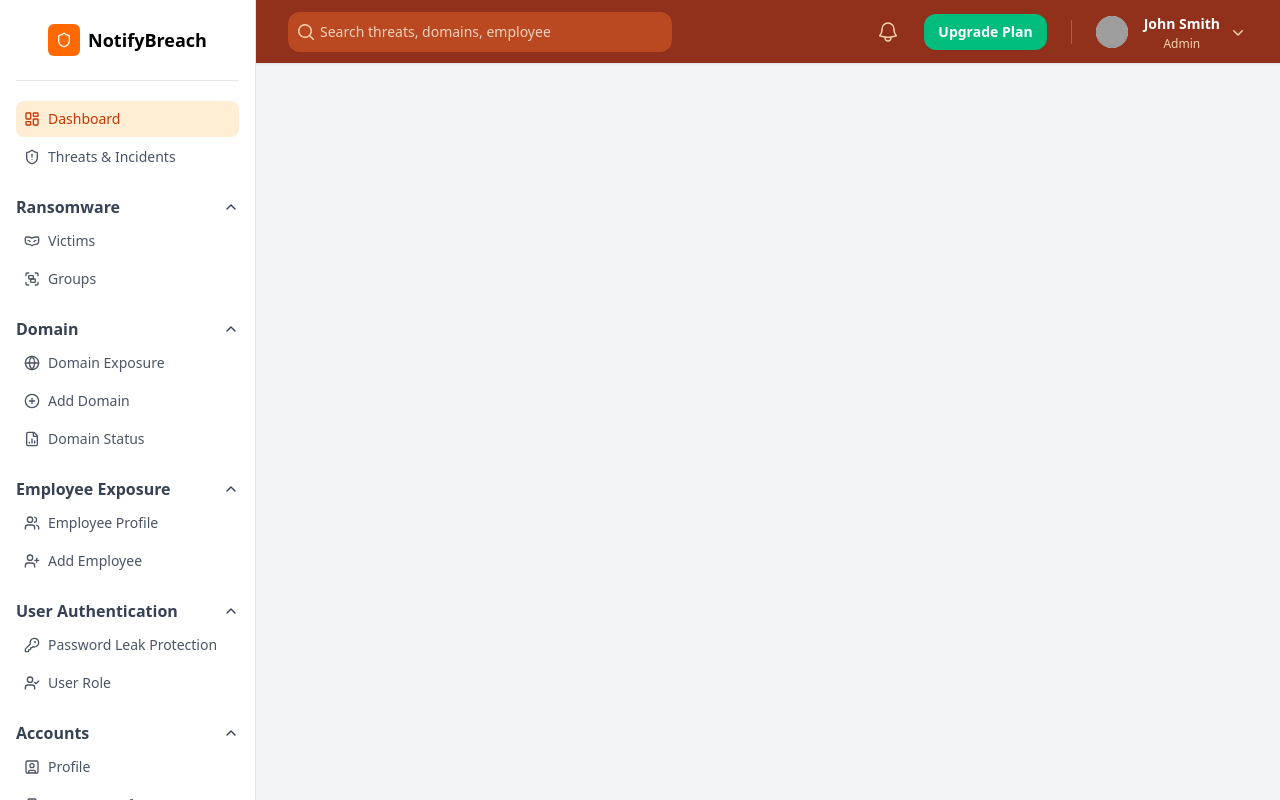
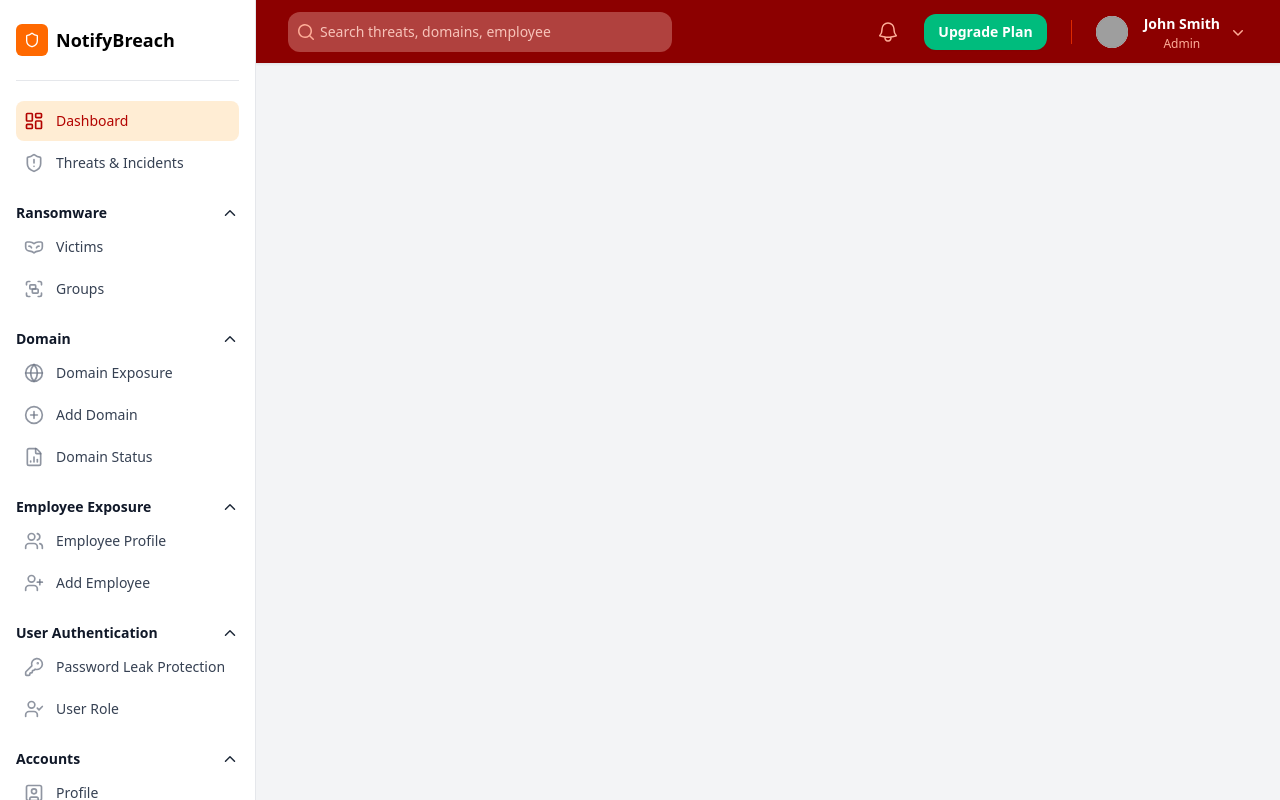
Before and after one commit to Kumarsj420/notify_dashboard, a Next.js app: page / in a window 1280 px wide. Built offline with nearby package versions, Linux system fonts and the light colour scheme; grey boxes are pictures that could not be loaded.

Commit message:
ui enhancement

```diff
--- a/app/components/Header.tsx
+++ b/app/components/Header.tsx
@@ -113,7 +113,7 @@
                             name="search"
                             placeholder="Search threats, domains, employee"
                             aria-label="Search"
-                            className="col-start-1 row-start-1 block size-full bg-p-500/45 hover:bg-p-400/50 pl-8 text-base text-sc-900 outline-hidden placeholder:text-p-100/85  placeholder:font-medium sm:text-sm/6 h-10 rounded-xl  w-full max-w-96"
+                            className="col-start-1 row-start-1 block size-full bg-p-100/30 hover:bg-p-400/50 pl-8 text-base text-sc-900 outline-hidden placeholder:text-p-100/85  placeholder:font-medium sm:text-sm/6 h-10 rounded-xl  w-full max-w-96"
                         />
                         <MagnifyingGlassIcon
                             aria-hidden="true"
--- a/app/components/Sidebar.tsx
+++ b/app/components/Sidebar.tsx
@@ -87,9 +87,9 @@
   }
 
   return (
-    <div className="hidden lg:fixed lg:inset-y-0 lg:left-0 lg:z-50 lg:block lg:w-64 lg:overflow-y-auto bg-white lg:pb-4 border-r border-gray-200 px-4">
+    <div className="hidden lg:fixed lg:inset-y-0 lg:left-0 lg:z-50 lg:block lg:w-64 lg:overflow-y-auto bg-white lg:pb-4 border-r border-sc-200 px-4">
       {/* Logo */}
-      <div className="flex items-center justify-center gap-2 border-b border-gray-200 py-6">
+      <div className="flex items-center gap-2 border-b border-sc-200 py-6">
         <Shield className="size-8 p-2 rounded-md bg-orange-500 text-white" />
         <span className="text-black font-bold text-lg">NotifyBreach</span>
       </div>
@@ -101,11 +101,11 @@
             {section.title && (
               <button
                 onClick={() => toggleSection(section.title)}
-                className="w-full flex items-center justify-between text-left font-semibold mb-1 text-gray-700 hover:text-gray-900"
+                className="w-full flex items-center justify-between text-left text-sm font-bold mb-1 text-sc-900"
               >
                 {section.title}
                 <ChevronDown
-                  className={`size-4 transition-transform duration-200 cursor-pointer ${
+                  className={`size-4.5 transition-transform duration-200 cursor-pointer text-sc-800 ${
                     openSections[section.title] ? 'rotate-180' : ''
                   }`}
                 />
@@ -121,17 +121,17 @@
                   transition={{ duration: 0.25 }}
                   className="space-y-0.5"
                 >
-                  {section.links.map((item, j) => (
+                  {section.links.map((item:any, j) => (
                     <Link
                       key={j}
                       href={item.href}
-                      className={`flex items-center justify-start gap-2 rounded-lg p-2 text-sm ${
+                      className={`flex items-center justify-start gap-3 rounded-lg p-2 text-sm/6 ${
                         item.active
-                          ? 'bg-orange-100 text-orange-700'
-                          : 'text-gray-600 hover:text-gray-800 hover:bg-gray-100'
+                          ? 'bg-orange-100 text-p-700'
+                          : 'text-sc-700 hover:text-sc-800 hover:bg-sc-100'
                       }`}
                     >
-                      <item.icon className="size-4" />
+                      <item.icon className={`size-5 ${item.active ? 'text-p-700' : 'text-sc-500/75'}`} />
                       <span>{item.name}</span>
                     </Link>
                   ))}
--- a/app/globals.css
+++ b/app/globals.css
@@ -1,17 +1,17 @@
 @import "tailwindcss";
 
 @theme {
-   --color-p-50: oklch(97.7% 0.014 67.7);  /* #fef6ee */
-  --color-p-100: oklch(94.7% 0.031 67.4);  /* #fcead8 */
-  --color-p-200: oklch(88.8% 0.062 63.7);  /* #f8d2b0 */
-  --color-p-300: oklch(81.2% 0.104 58.5);  /* #f4b17d */
-  --color-p-400: oklch(72.4% 0.147 49.7);  /* #ee8749 */
-  --color-p-500: oklch(67.0% 0.176 43.7);  /* #ea6928 */
-  --color-p-600: oklch(61.2% 0.185 38.3);  /* #db4f1b */
-  --color-p-700: oklch(52.6% 0.166 35.4);  /* #b63a18 */
-  --color-p-800: oklch(45.0% 0.135 33.8);  /* #91301b */
-  --color-p-900: oklch(39.1% 0.111 33.6);  /* #752919 */
-  --color-p-950: oklch(25.6% 0.072 31.3);  /* #3f120b */
+  --color-p-50: oklch(0.97 0.02 35);
+  --color-p-100: oklch(0.92 0.05 35);
+  --color-p-200: oklch(0.82 0.10 35);
+  --color-p-300: oklch(0.77 0.13 35);
+  --color-p-400: oklch(0.70 0.18 35);
+  --color-p-500: oklch(0.66 0.20 35);
+  --color-p-600: oklch(0.58 0.22 35);
+  --color-p-700: oklch(0.48 0.20 35);
+  --color-p-800: oklch(0.40 0.17 35);
+  --color-p-900: oklch(0.26 0.10 35);
+  --color-p-950: oklch(0.15 0.05 35);
 
   --color-sc-50: oklch(0.985 0.002 247.839);
   --color-sc-100: oklch(0.967 0.003 264.542);
--- a/app/layout.tsx
+++ b/app/layout.tsx
@@ -1,15 +1,12 @@
 import type { Metadata } from "next";
-import { Geist, Geist_Mono } from "next/font/google";
 import "./globals.css";
 
-const geistSans = Geist({
-  variable: "--font-geist-sans",
+import { Outfit } from "next/font/google";
+
+const outfit = Outfit({
+  variable: "--font-outfit",
   subsets: ["latin"],
-});
-
-const geistMono = Geist_Mono({
-  variable: "--font-geist-mono",
-  subsets: ["latin"],
+  display: "swap",
 });
 
 export const metadata: Metadata = {
@@ -25,7 +22,7 @@
   return (
     <html lang="en">
       <body
-        className={`${geistSans.variable} ${geistMono.variable} antialiased bg-sc-100`}
+        className={`${outfit.variable} antialiased bg-sc-100`}
       >
         {children}
       </body>
```
